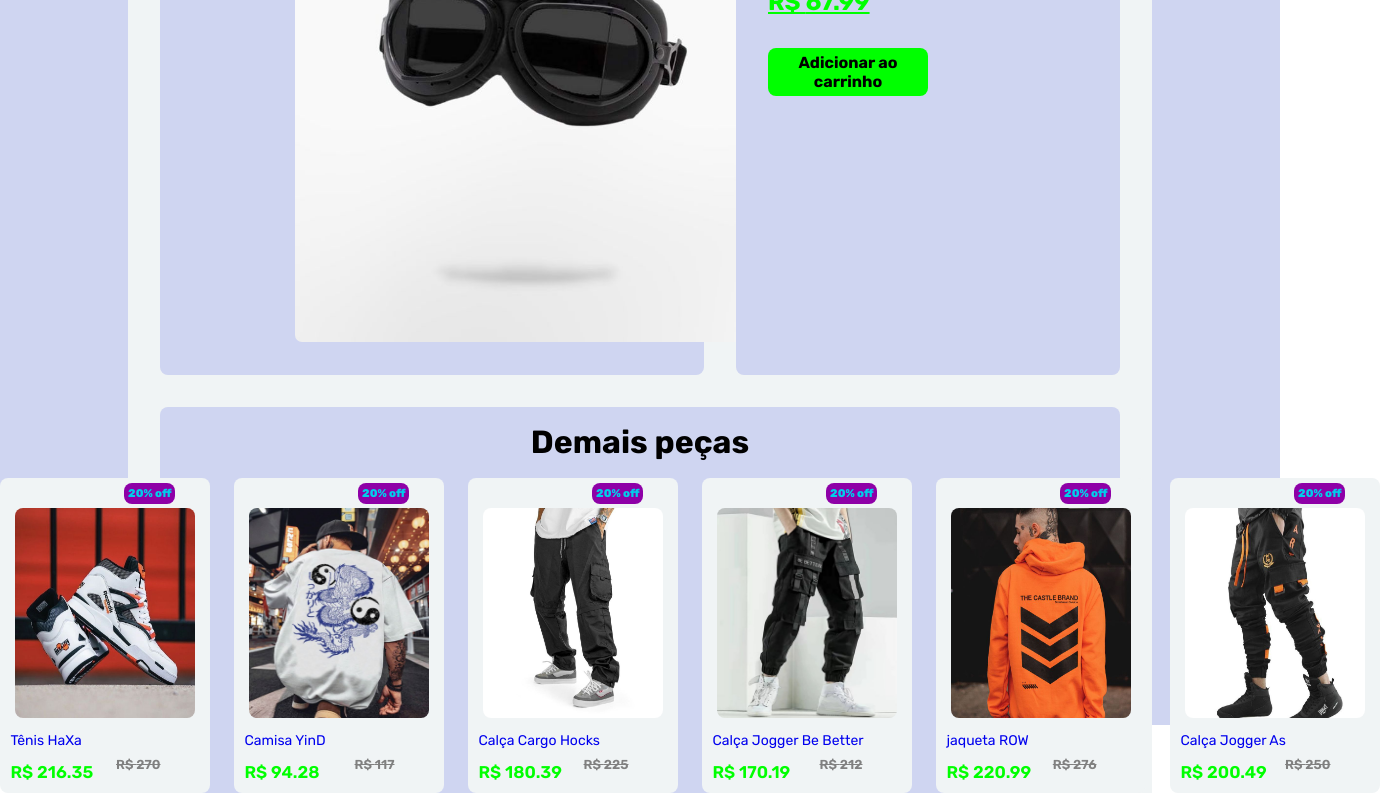
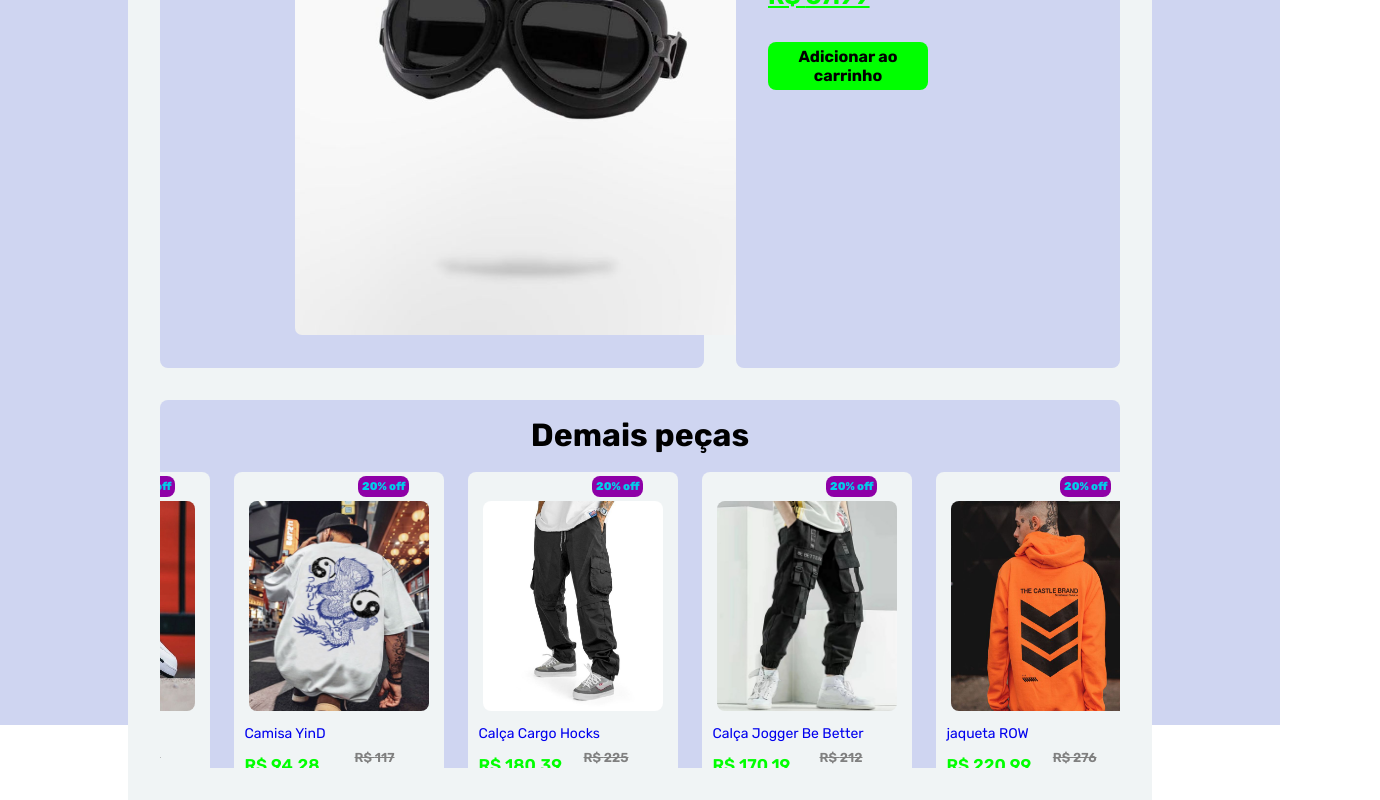
Before and after one commit to gustavocarvalho-ra/NextJs-Loja_Roupas, a Next.js app: page /produtos/80 in a window 1280 px wide. Shown: the part 451-1251 px from the top of the page, 1380 px wide, since content can reach past the window. Built offline with nearby package versions, Linux system fonts and the light colour scheme; a web font is replaced by a local one.

Commit message:
feat: add overflow test

```diff
--- a/app/components/ItensCard/index.tsx
+++ b/app/components/ItensCard/index.tsx
@@ -21,7 +21,7 @@ export default function ItensCard () {
           <div className="containerCard">
             {produtos
             .sort(() => Math.random() - 0.5)
-            .slice(0, 6)
+            .slice(0, 10)
             .map(item => (
               <Link href={`/produtos/${item.id}`}>
                 <div className="card">
--- a/app/components/ItensCard/styles.ts
+++ b/app/components/ItensCard/styles.ts
@@ -36,6 +36,9 @@ export const Conte = styled.div `
       border-radius: 8px;
       gap: 1.1em;
       padding-top: 1em;
+      margin-bottom: 2em;
+      overflow-y: hidden;
+      overflow-x: auto;
 
       .containerCard{
         display: flex;
```
